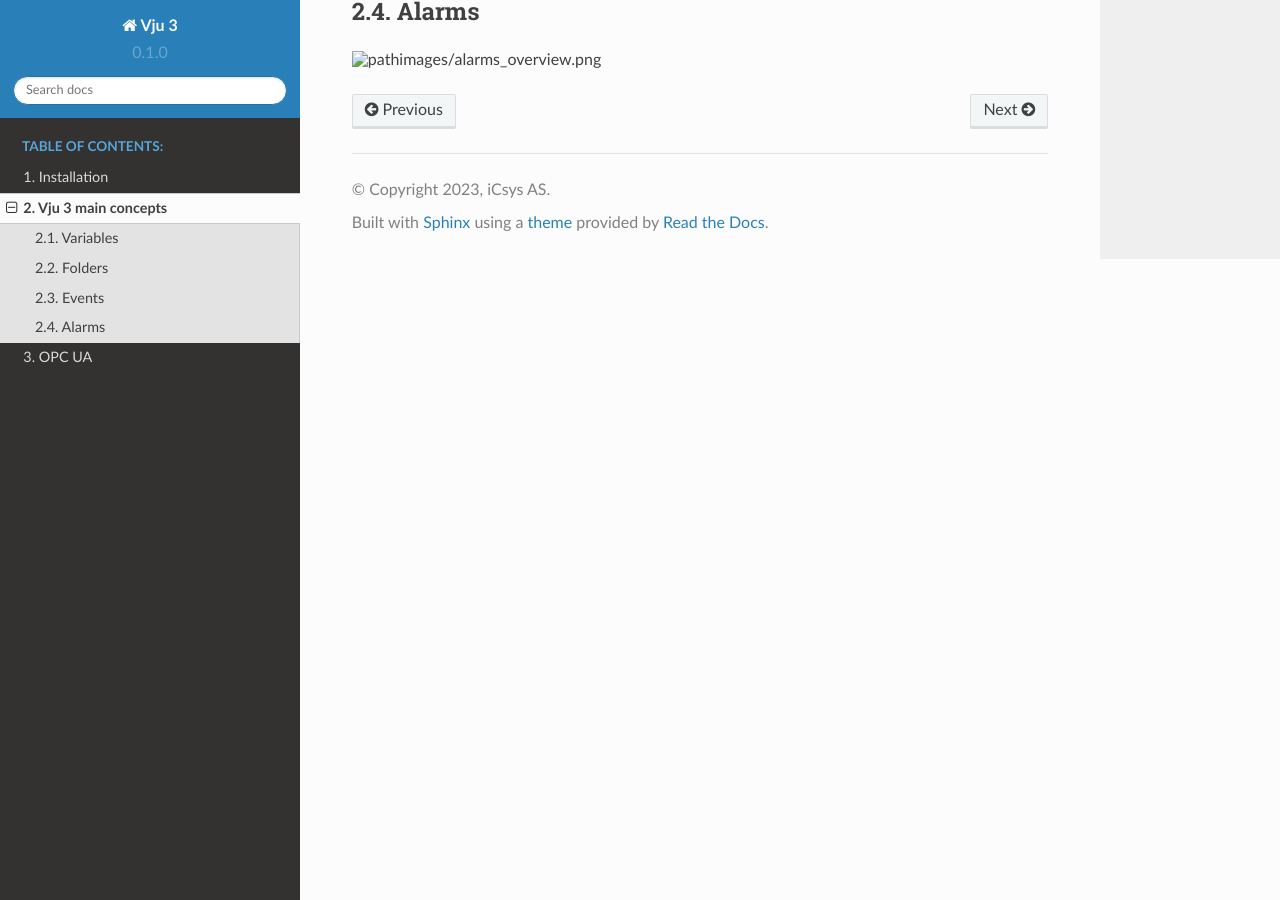
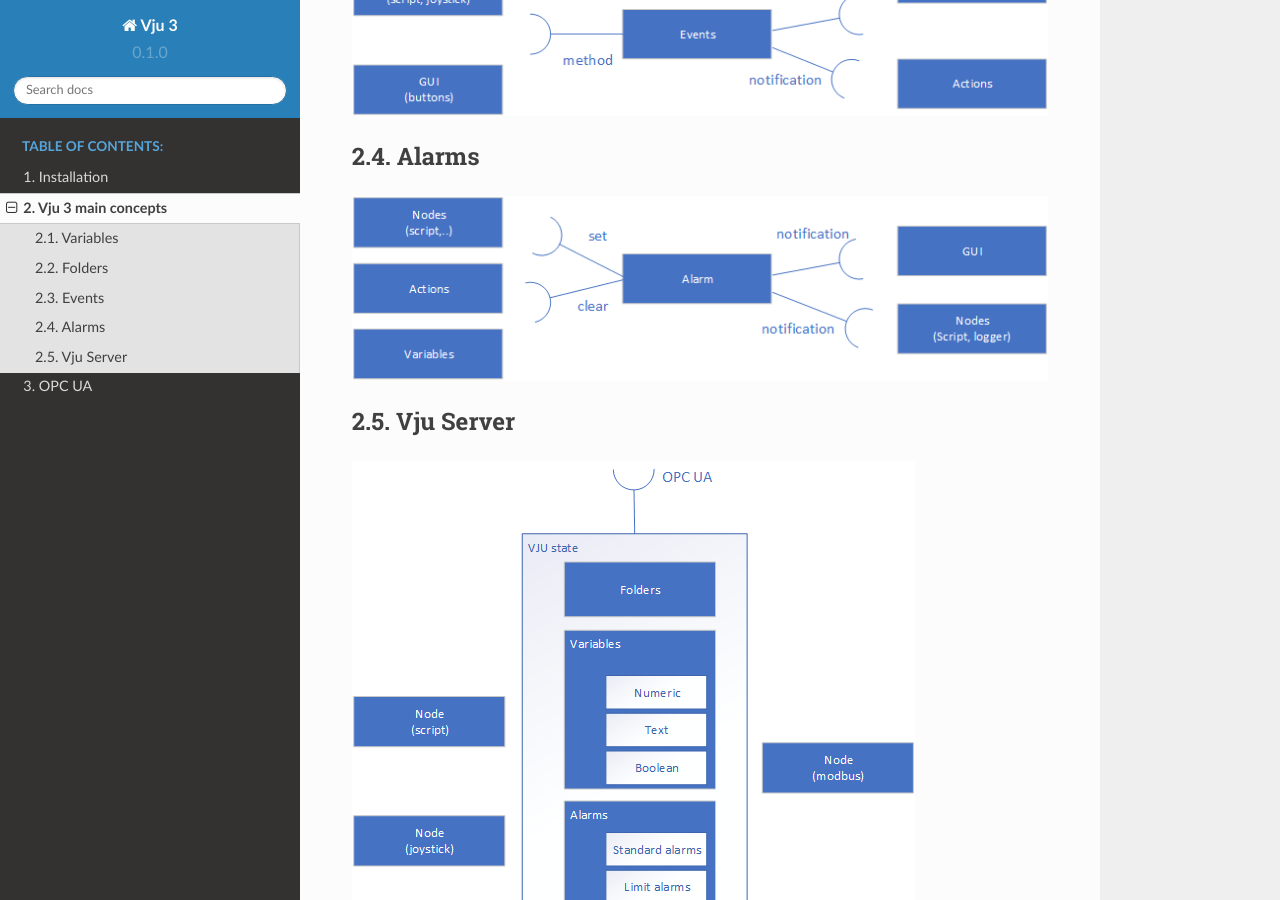
Before and after one commit to xsIceman/rtdTutorial, a Sphinx documentation site: the page built from docs/source/concepts.rst, in a window 1280 px wide and 900 px high, scrolled down 904 px. Built offline with Sphinx 7.4.7 and the Read the Docs theme 2.0.0, drawn with Linux system fonts in a browser that asks for light colours.

Commit message:
build fixes

```diff
--- a/docs/source/communication.rst
+++ b/docs/source/communication.rst
@@ -7,4 +7,4 @@
 
 While the applications are running the communication used between server and suite is OPC UA.
 
-.. image:: path images/opcUA_overview.png
+.. image:: images/opcUA_overview.png
--- a/docs/source/concepts.rst
+++ b/docs/source/concepts.rst
@@ -31,9 +31,15 @@
 Events are used to notify different part of application that something occurred. An example is a button is clicked in HMI, this activates the events by calling the invoke method on the event.
 The invoke method have an optional parameter of message that can be used to transferer information. On the listener side of the event there can be multiple listeners. So 1 method click in the HMI can start multiple actions.
 
-.. image:: path images/events_overview.png
+.. image:: images/events_overview.png
 
 Alarms
 ------
 
-.. image:: path images/alarms_overview.png
+.. image:: images/alarms_overview.png
+
+
+Vju Server
+----------
+
+.. image:: images/server_overview.png
```
